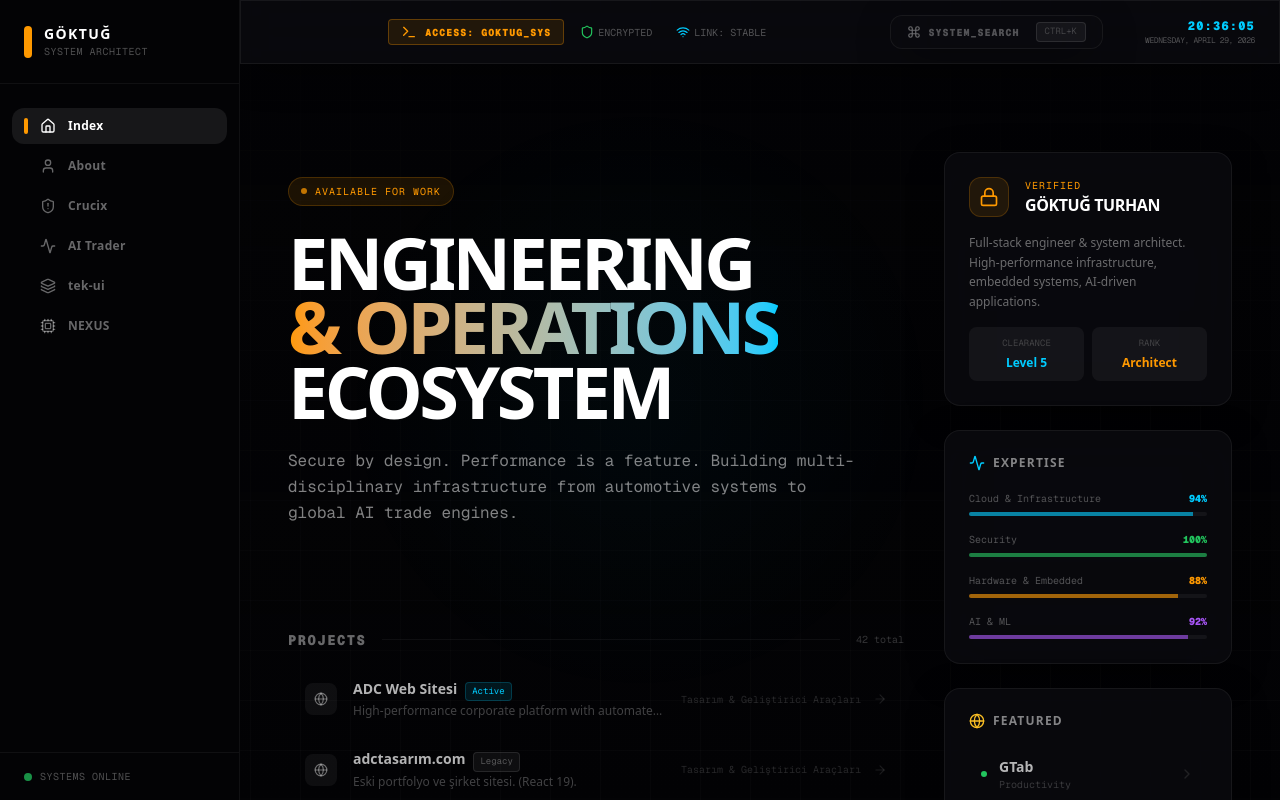
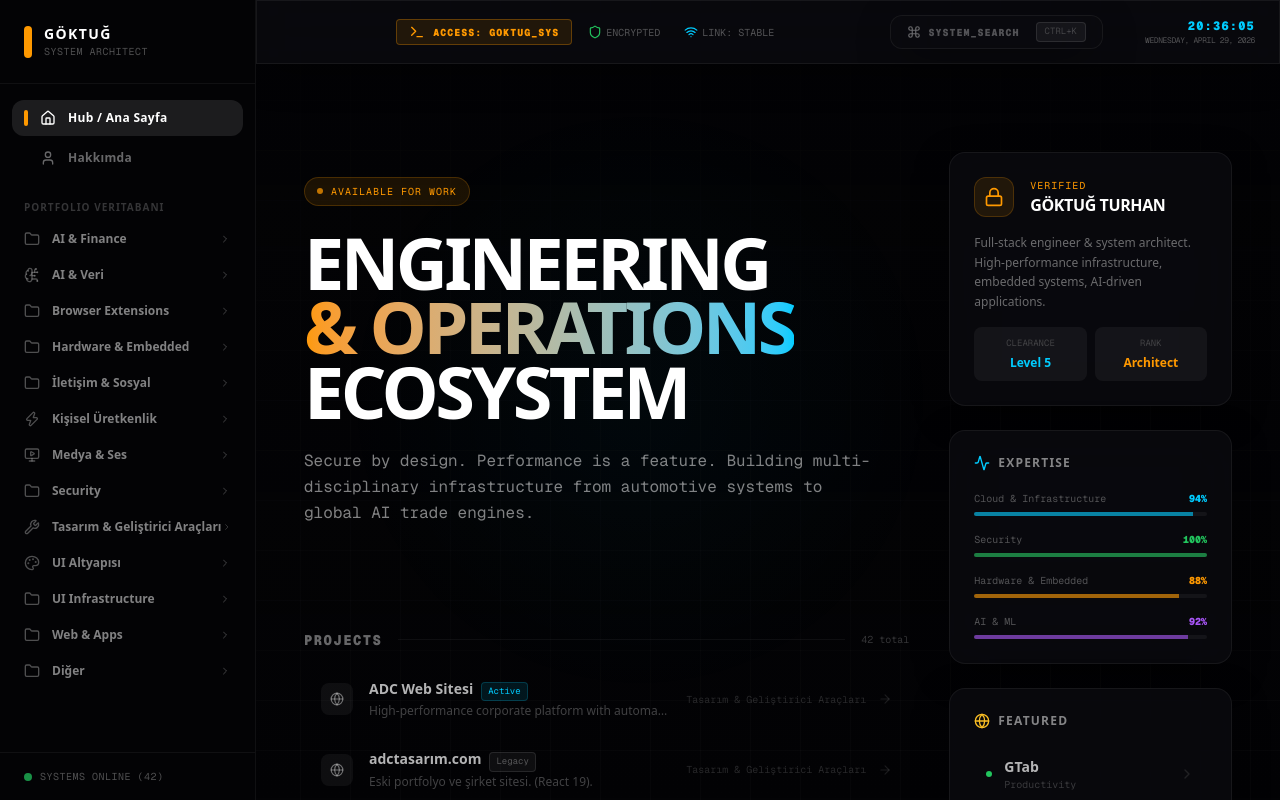
Before and after one commit to alazndy/portfolio-site, a Next.js app: page / in a window 1280 px wide. Built offline with nearby package versions, Linux system fonts and the light colour scheme.

Commit message:
feat: implement categorized sidebar with 42 projects

```diff
--- a/src/app/layout.tsx
+++ b/src/app/layout.tsx
@@ -57,7 +57,7 @@ export default function RootLayout({
       <body className={`${geistSans.variable} ${geistMono.variable} antialiased font-sans bg-[#030305] text-white overflow-hidden`} suppressHydrationWarning>
         <Providers>
           <div className="flex h-screen w-screen overflow-hidden">
-            <Sidebar />
+            <Sidebar projects={projects} />
 
             <div className="flex-1 flex flex-col min-w-0 overflow-hidden relative">
               <Header />
--- a/src/components/layout/Sidebar.tsx
+++ b/src/components/layout/Sidebar.tsx
@@ -1,27 +1,60 @@
 'use client';
 
+import { useState } from 'react';
 import Link from 'next/link';
 import { usePathname } from 'next/navigation';
-import { Home, Layers, ShieldAlert, Activity, Cpu, User } from 'lucide-react';
+import {
+  Home, User, ChevronRight, ChevronDown, Folder,
+  BrainCircuit, Factory, Palette, Zap, Smartphone,
+  MonitorPlay, Wrench, Globe, LayoutGrid
+} from 'lucide-react';
 import { cn } from '@/lib/utils';
+import { ProjectMetadata } from '@/lib/markdown';
 
-const navItems = [
-  { name: 'Index', icon: Home, path: '/', accent: 'bg-lcars-orange' },
-  { name: 'About', icon: User, path: '/about', accent: 'bg-lcars-gold' },
-  { name: 'Crucix', icon: ShieldAlert, path: '/projects/Crucix', accent: 'bg-lcars-cyan' },
-  { name: 'AI Trader', icon: Activity, path: '/projects/AI_Trader', accent: 'bg-lcars-purple' },
-  { name: 'tek-ui', icon: Layers, path: '/projects/tek-ui', accent: 'bg-lcars-gold' },
-  { name: 'NEXUS', icon: Cpu, path: '/projects/NEXUS', accent: 'bg-lcars-red' },
-];
+const categoryConfig: Record<string, { icon: any, color: string }> = {
+  'AI & Veri': { icon: BrainCircuit, color: 'bg-lcars-cyan' },
+  'Endüstriyel & Saha': { icon: Factory, color: 'bg-lcars-orange' },
+  'UI Altyapısı': { icon: Palette, color: 'bg-lcars-purple' },
+  'Kişisel Üretkenlik': { icon: Zap, color: 'bg-lcars-gold' },
+  'Mobil & Oyun': { icon: Smartphone, color: 'bg-lcars-red' },
+  'Medya & Ses': { icon: MonitorPlay, color: 'bg-lcars-cyan' },
+  'Tasarım & Geliştirici Araçları': { icon: Wrench, color: 'bg-white' },
+  'Web Platformları': { icon: Globe, color: 'bg-lcars-green' },
+  'Sistem Araçları': { icon: LayoutGrid, color: 'bg-lcars-blue' },
+  'Diğer': { icon: Folder, color: 'bg-white/50' },
+};
 
-export function Sidebar() {
+function getCategoryConfig(category: string) {
+  return categoryConfig[category] || { icon: Folder, color: 'bg-white/50' };
+}
+
+export function Sidebar({ projects = [] }: { projects?: ProjectMetadata[] }) {
   const pathname = usePathname();
+  const [openCategories, setOpenCategories] = useState<Record<string, boolean>>({});
+
+  // Group projects by category
+  const groupedProjects = projects.reduce((acc, project) => {
+    if (!acc[project.category]) acc[project.category] = [];
+    acc[project.category].push(project);
+    return acc;
+  }, {} as Record<string, ProjectMetadata[]>);
+
+  // Sort categories alphabetically, put "Diğer" at the bottom
+  const sortedCategories = Object.keys(groupedProjects).sort((a, b) => {
+    if (a === 'Diğer') return 1;
+    if (b === 'Diğer') return -1;
+    return a.localeCompare(b);
+  });
+
+  const toggleCategory = (cat: string) => {
+    setOpenCategories(prev => ({ ...prev, [cat]: !prev[cat] }));
+  };
 
   return (
-    <aside className="w-60 shrink-0 flex flex-col h-full bg-[#030305] border-r border-white/5 relative z-30 select-none">
+    <aside className="w-64 shrink-0 flex flex-col h-full bg-[#030305] border-r border-white/5 relative z-30 select-none">
 
       {/* Logo */}
-      <div className="px-6 py-6 border-b border-white/5">
+      <div className="px-6 py-6 border-b border-white/5 shrink-0">
         <div className="flex items-center gap-3">
           <div className="w-2 h-8 bg-lcars-orange rounded-full" />
           <div>
@@ -31,34 +64,94 @@ export function Sidebar() {
         </div>
       </div>
 
-      {/* Navigation */}
-      <nav className="flex-1 px-3 py-6 space-y-1">
-        {navItems.map((item) => {
-          const isActive = pathname === item.path;
+      <div className="flex-1 overflow-y-auto custom-scrollbar flex flex-col py-4">
+        {/* Top Navigation */}
+        <nav className="px-3 space-y-1 mb-6">
+          <Link href="/" className={cn(
+            "flex items-center gap-3 px-3 py-2.5 rounded-xl transition-all duration-200",
+            pathname === '/' ? "bg-white/10 text-white" : "text-white/40 hover:text-white/70 hover:bg-white/5"
+          )}>
+            <div className={cn("w-1 h-4 rounded-full shrink-0 transition-opacity bg-lcars-orange", pathname === '/' ? "opacity-100" : "opacity-0")} />
+            <Home className="w-4 h-4 shrink-0" />
+            <span className="text-xs font-semibold tracking-wide">Hub / Ana Sayfa</span>
+          </Link>
+          <Link href="/about" className={cn(
+            "flex items-center gap-3 px-3 py-2.5 rounded-xl transition-all duration-200",
+            pathname === '/about' ? "bg-white/10 text-white" : "text-white/40 hover:text-white/70 hover:bg-white/5"
+          )}>
+            <div className={cn("w-1 h-4 rounded-full shrink-0 transition-opacity bg-lcars-gold", pathname === '/about' ? "opacity-100" : "opacity-0")} />
+            <User className="w-4 h-4 shrink-0" />
+            <span className="text-xs font-semibold tracking-wide">Hakkımda</span>
+          </Link>
+        </nav>
+
+        {/* Categorized Projects */}
+        <div className="px-3">
+          <div className="px-3 mb-2 text-[10px] font-black text-white/20 uppercase tracking-widest">
+            Portfolio Veritabanı
+          </div>
+
+          <div className="space-y-1">
+            {sortedCategories.map(category => {
+              const catConfig = getCategoryConfig(category);
+              const isOpen = openCategories[category];
+              const isActiveCategory = groupedProjects[category].some(p => pathname === `/projects/${p.slug}` || (p.slug === 'GTab' && pathname === '/gtab'));
+
+              return (
+                <div key={category} className="flex flex-col">
+                  {/* Category Header */}
+                  <button
+                    onClick={() => toggleCategory(category)}
+                    className={cn(
+                      "flex items-center justify-between px-3 py-2 rounded-lg transition-colors w-full",
+                      isOpen || isActiveCategory ? "text-white" : "text-white/50 hover:text-white hover:bg-white/5"
+                    )}
+                  >
+                    <div className="flex items-center gap-3">
+                      <catConfig.icon className={cn("w-4 h-4", isOpen || isActiveCategory ? "text-white" : "opacity-60")} />
+                      <span className="text-xs font-bold truncate">{category}</span>
+                    </div>
+                    {isOpen ? <ChevronDown className="w-3 h-3 opacity-50" /> : <ChevronRight className="w-3 h-3 opacity-50" />}
+                  </button>
+
+                  {/* Project Links (Collapsible) */}
+                  {(isOpen || isActiveCategory) && (
+                    <div className="mt-1 mb-2 ml-4 border-l border-white/5 pl-2 space-y-0.5">
+                      {groupedProjects[category].map(project => {
+                        // Handle special redirects/routes like GTab
+                        const projectUrl = project.slug === 'GTab' ? '/gtab' : `/projects/${project.slug}`;
+                        const isActive = pathname === projectUrl;
+
                         return (
                           <Link
-              key={item.name}
-              href={item.path}
+                            key={project.slug}
+                            href={projectUrl}
                             className={cn(
-                "flex items-center gap-3 px-3 py-2.5 rounded-xl transition-all duration-200",
+                              "flex items-center gap-2 px-3 py-1.5 rounded-md transition-all",
                               isActive
-                  ? "bg-white/8 text-white"
+                                ? "bg-white/10 text-white"
                                 : "text-white/40 hover:text-white/70 hover:bg-white/5"
                             )}
                           >
-              <div className={cn("w-1 h-4 rounded-full shrink-0 transition-opacity", item.accent, isActive ? "opacity-100" : "opacity-0")} />
-              <item.icon className="w-4 h-4 shrink-0" />
-              <span className="text-xs font-semibold tracking-wide">{item.name}</span>
+                            <div className={cn("w-1 h-3 rounded-full shrink-0 transition-opacity", catConfig.color, isActive ? "opacity-100" : "opacity-0")} />
+                            <span className="text-[11px] font-medium truncate tracking-wide">{project.title}</span>
                           </Link>
                         );
                       })}
-      </nav>
+                    </div>
+                  )}
+                </div>
+              );
+            })}
+          </div>
+        </div>
+      </div>
 
       {/* Footer */}
-      <div className="px-6 py-4 border-t border-white/5">
+      <div className="px-6 py-4 border-t border-white/5 shrink-0 bg-[#030305]">
         <div className="flex items-center gap-2">
           <div className="w-2 h-2 rounded-full bg-lcars-green animate-pulse" />
-          <span className="text-[10px] font-mono text-white/30 uppercase tracking-wider">Systems Online</span>
+          <span className="text-[10px] font-mono text-white/30 uppercase tracking-wider">Systems Online ({projects.length})</span>
         </div>
       </div>
     </aside>
```
Lines whose indentation alone changed are shown as unchanged.
